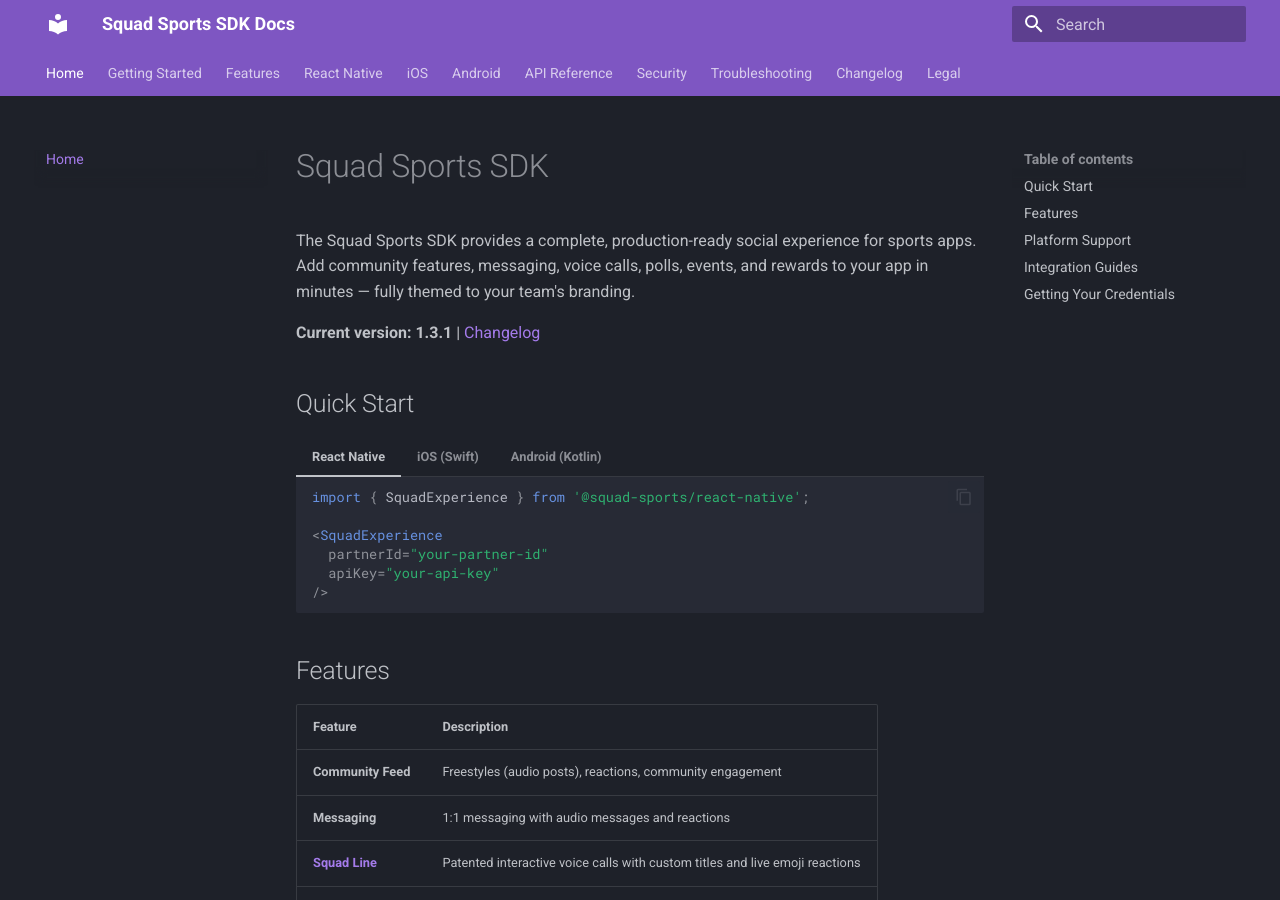
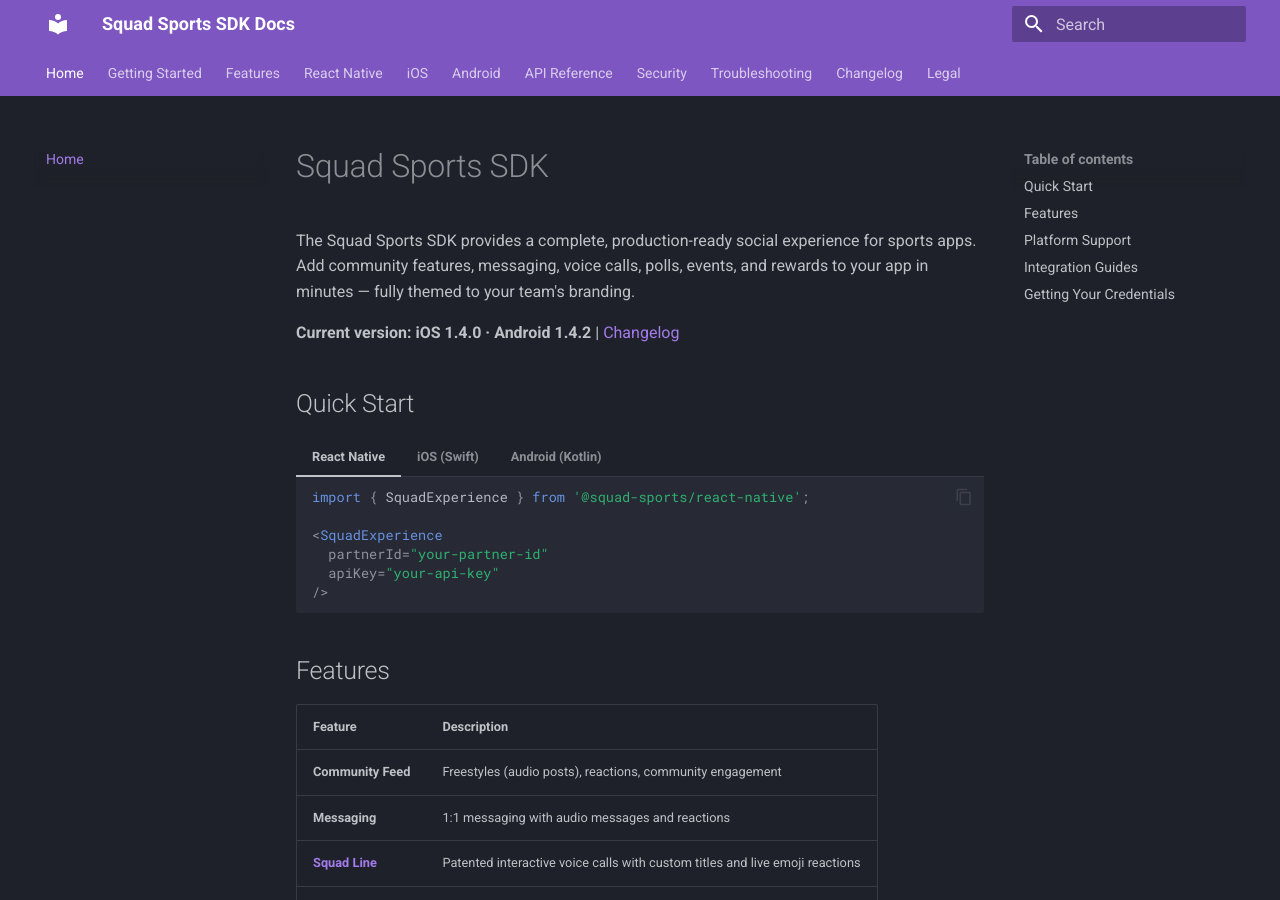
Before and after one commit to withyoursquad/squad-sdk-docs, an MkDocs documentation site: the page built from docs/index.md, in a window 1280 px wide and 900 px high. Built offline with MkDocs 1.6.1 and Material for MkDocs 9.7.7, drawn with Linux system fonts in a browser that asks for light colours.

Commit message:
Fix: update version display in index.md

```diff
--- a/docs/index.md
+++ b/docs/index.md
@@ -2,7 +2,7 @@
 
 The Squad Sports SDK provides a complete, production-ready social experience for sports apps. Add community features, messaging, voice calls, polls, events, and rewards to your app in minutes — fully themed to your team's branding.
 
-**Current version: 1.3.1** | [Changelog](changelog.md)
+**Current version: iOS 1.4.0 · Android 1.4.2** | [Changelog](changelog.md)
 
 ## Quick Start
 
```
